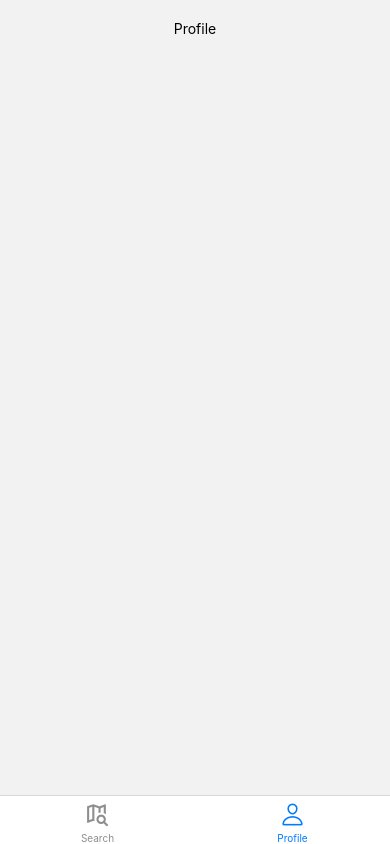
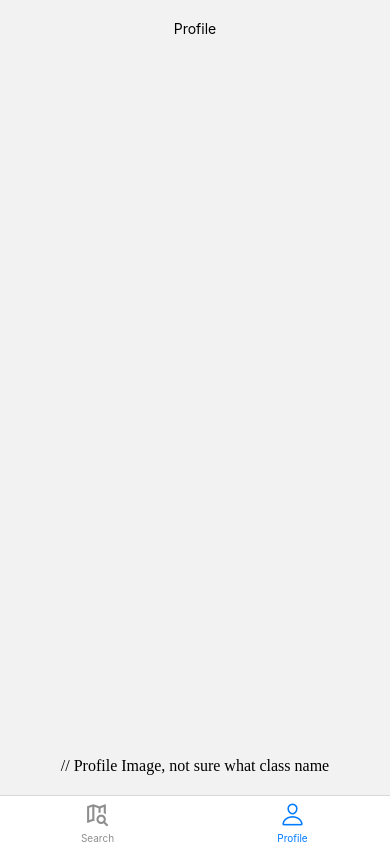
Before and after one commit to stuja16/GetOutdoors, a React Native app: screen /Profile in a window 390 px wide. Built offline with nearby package versions, Linux system fonts and the light colour scheme.

Commit message:
Placeholder text: inserting image failed

```diff
--- a/app/screens/ProfileScreen.js
+++ b/app/screens/ProfileScreen.js
@@ -5,6 +5,7 @@ function ProfileScreen() {
     return (
         <View style={styles.background}>
             <Text>Profile</Text>
+            // Profile Image, not sure what class name
         </View>
     );
 }
```
